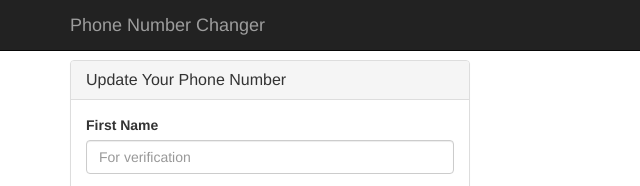
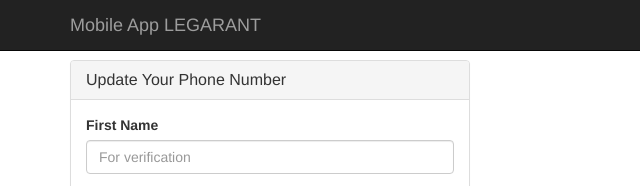
Before and after one commit to CyrilLepretre/SalesforceProjet12, a website: page public/index.html in a window 1280 px wide. Shown: the top 186 px of the page, 0-640 px from the left. Drawn offline with nearby package versions, Linux system fonts and the light colour scheme.

Commit message:
Update app name

```diff
--- a/public/index.html
+++ b/public/index.html
@@ -67,7 +67,7 @@
     <nav class="navbar navbar-inverse navbar-fixed-top">
         <div class="container">
             <div class="navbar-header">
-                <a class="navbar-brand" href="/">Phone Number Changer</a>
+                <a class="navbar-brand" href="/">Mobile App LEGARANT</a>
             </div>
         </div>
     </nav>
```
